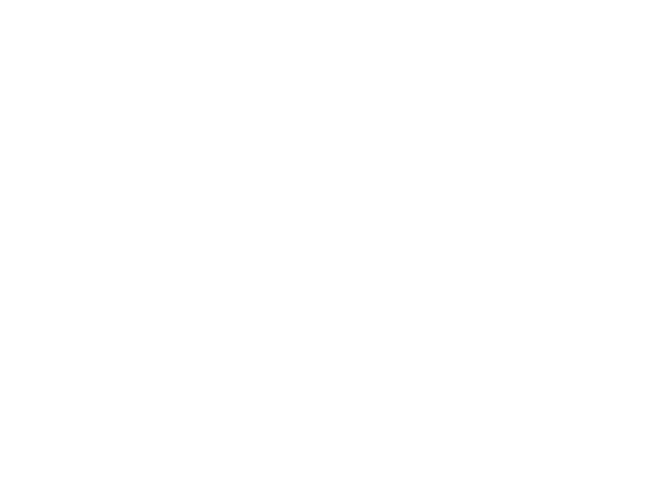
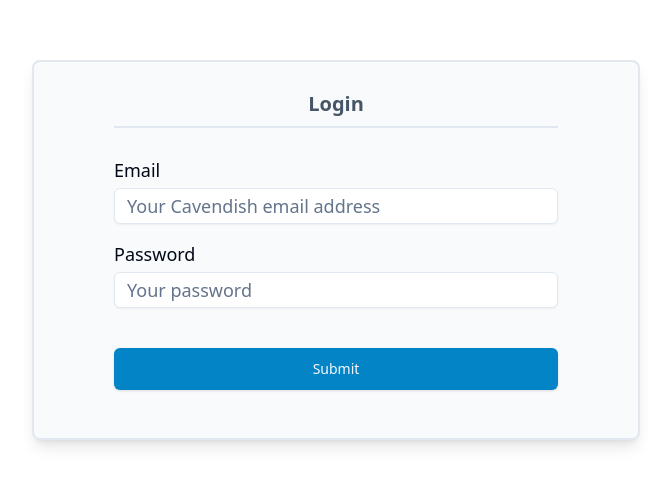
Before and after one commit to josfam/doorways, a React (Vite) app in the folder frontend/: page / in a window 1280 px wide. Before the commit this address had no page. Shown: the part 150-636 px from the top of the page, without its empty margins (304-975 px from the left). Built offline with nearby package versions, Linux system fonts and the light colour scheme.

Commit message:
Add a starter login page

```diff
--- a/frontend/src/App.tsx
+++ b/frontend/src/App.tsx
@@ -1,10 +1,12 @@
 import { BrowserRouter as Router, Route, Routes } from "react-router-dom";
 import "./App.css";
+import "./style.css";
 import AdminPage from "./pages/AdminPage";
 import { QueryClient, QueryClientProvider } from "@tanstack/react-query";
 import MainLayout from "./layouts/MainLayout";
 import CodeEntryPage from "./pages/CodeEntryPage";
 import CodeRequestPage from "./pages/CodeRequestPage";
+import LoginPage from "./pages/LoginPage";
 
 // tanstack react-query client
 const queryClient = new QueryClient();
@@ -15,6 +17,10 @@
       <QueryClientProvider client={queryClient}>
         <Router>
           <Routes>
+            {/* Login */}
+            <Route path="/" element={<MainLayout />}>
+              <Route index element={<LoginPage />}></Route>
+            </Route>
             {/* Admin router */}
             <Route path="/admin" element={<MainLayout />}>
               <Route index element={<AdminPage />}></Route>
--- /dev/null
+++ b/frontend/src/pages/LoginPage.tsx
@@ -0,0 +1,112 @@
+import { useForm } from "@tanstack/react-form";
+import { z } from "zod"; // form validation
+import { Input } from "@/components/ui/input";
+import { Button } from "@/components/ui/button";
+
+const loginFormSchema = z.object({
+  email: z
+    .string()
+    .nonempty("Email is required")
+    .regex(/.*cavendish\.ac\.ug$/, {
+      message: "Must be a Cavendish email",
+    })
+    .email(),
+  password: z.string().nonempty("Password is required"),
+});
+
+const LoginPage = () => {
+  const form = useForm({
+    defaultValues: {
+      email: "",
+      password: "",
+    },
+    validators: {
+      onSubmit: loginFormSchema, // validate with zod schema on change
+    },
+    onSubmit: ({ value }) => {
+      alert(JSON.stringify(value, null, 2));
+    },
+  });
+
+  return (
+    <div className="flex h-fit w-full flex-col items-center justify-center gap-3 rounded-lg border-2 border-slate-200 bg-slate-50 px-6 pb-12 pt-5 shadow-lg sm:w-3/4 sm:px-20 lg:w-1/2">
+      <div className="flex w-full flex-col">
+        <h1 className="py-2 text-xl font-bold text-slate-600">Login</h1>
+        <div className="h-[2px] w-full bg-slate-200"></div>
+      </div>
+      <form
+        onSubmit={(e) => {
+          e.preventDefault();
+          form.handleSubmit();
+        }}
+        className="mt-4 flex w-full flex-col gap-4"
+      >
+        <form.Field name="email">
+          {(field) => (
+            <div className="flex w-full flex-col items-start justify-start gap-1">
+              <label htmlFor="email" className="text-lg">
+                Email
+              </label>
+              <Input
+                type="email"
+                id="email"
+                name="email"
+                className={`form-input`}
+                placeholder="Your Cavendish email address"
+                onBlur={field.handleBlur}
+                onChange={(e) => field.handleChange(e.target.value)}
+                aria-invalid={
+                  field.state.meta.errors.length > 0 &&
+                  field.state.meta.isTouched
+                }
+              />
+              {field.state.meta.errors.length > 0 &&
+              field.state.meta.isTouched ? (
+                <div className="text-sm text-destructive">
+                  {field.state.meta.errors
+                    .map((error) => error?.message)
+                    .join(", ")}
+                </div>
+              ) : null}
+            </div>
+          )}
+        </form.Field>
+        <form.Field name="password">
+          {(field) => (
+            <div className="flex w-full flex-col items-start justify-start gap-1">
+              <label htmlFor="password" className="text-lg">
+                Password
+              </label>
+              <Input
+                type="password"
+                id="password"
+                name="password"
+                className={`form-input`}
+                placeholder="Your password"
+                onBlur={field.handleBlur}
+                onChange={(e) => field.handleChange(e.target.value)}
+                aria-invalid={
+                  field.state.meta.errors.length > 0 &&
+                  field.state.meta.isTouched
+                }
+              />
+              {field.state.meta.errors.length > 0 &&
+              field.state.meta.isTouched ? (
+                <div className="text-sm text-destructive">
+                  {field.state.meta.errors
+                    .map((error) => error?.message)
+                    .join(", ")}
+                </div>
+              ) : null}
+            </div>
+          )}
+        </form.Field>
+        <Button type="submit" className="btn-cta">
+          Submit
+        </Button>
+      </form>
+    </div>
+  );
+};
+
+export default LoginPage;
--- /dev/null
+++ b/frontend/src/style.css
@@ -0,0 +1,7 @@
+.btn-cta {
+  @apply mt-6 bg-sky-600 py-5 hover:bg-sky-700 hover:shadow-sm active:scale-95;
+}
+
+.form-input {
+  @apply w-full bg-white text-lg;
+}
```
